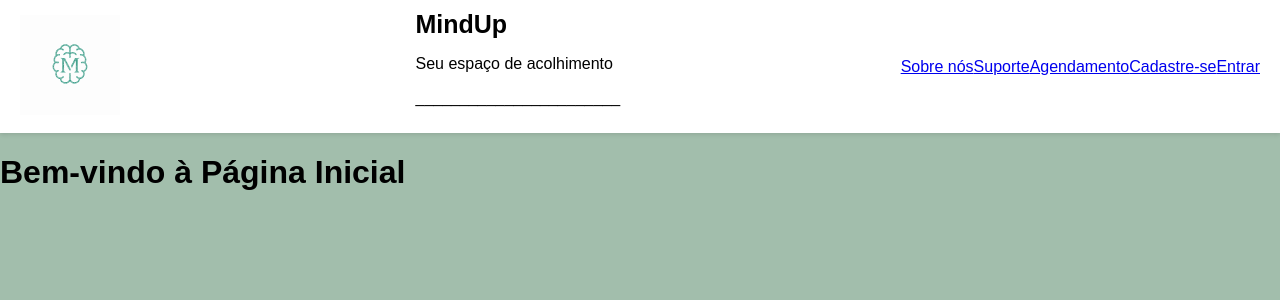
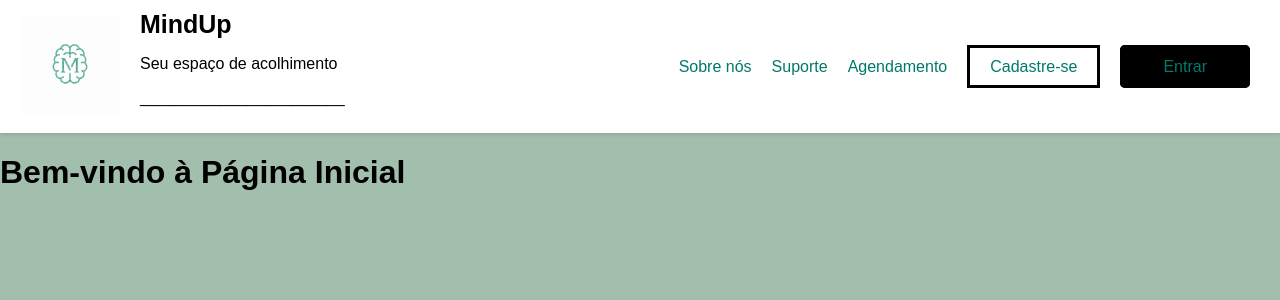
Before and after one commit to cauagomesdev/MindUp, a React (Vite) app in the folder Frontend/: page / in a window 1280 px wide. Shown: the top 300 px of the page. Built offline with nearby package versions, Linux system fonts and the light colour scheme.

Commit message:
header esteticamente feito

```diff
--- a/Frontend/src/components/Header/Header.css
+++ b/Frontend/src/components/Header/Header.css
@@ -26,3 +26,33 @@
     font-size: 25px;
     margin: 0;
 }
+
+.header-nav {
+    margin-left: auto;
+}
+
+.header-nav a {
+    margin: 0 10px;
+    text-decoration: none;
+    color: #00796b;
+    font-weight: 500;
+}
+
+.header-nav a:hover {
+    color: #004d40;
+}
+
+.register {
+    padding: 10px 20px;
+    border-style:solid;
+    border-color: black;
+    background-color: ;
+}
+
+.login {
+    padding: 10px 40px;
+    border-style:solid;
+    border-color: black;
+    background-color: black;
+    border-radius: 5px;
+}
--- a/Frontend/src/components/Header/Header.jsx
+++ b/Frontend/src/components/Header/Header.jsx
@@ -25,8 +25,8 @@ function Header() {
           <Link to="/">Sobre nós</Link>
           <Link to="/">Suporte</Link>
           <Link to="/">Agendamento</Link>
-          <Link to="/">Cadastre-se</Link>
-          <Link to="/">Entrar</Link>
+          <Link className="register" to="/">Cadastre-se</Link>
+          <Link className="login" to="/">Entrar</Link>
       </nav>
 
     </header>
```
